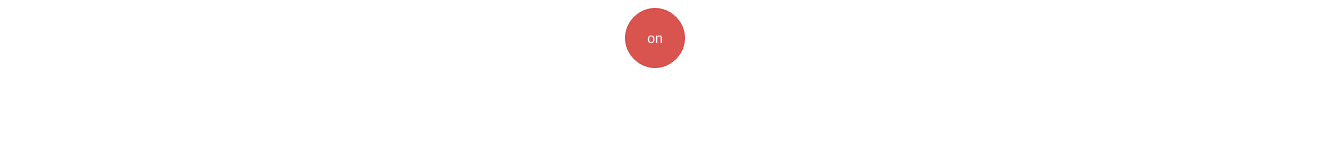
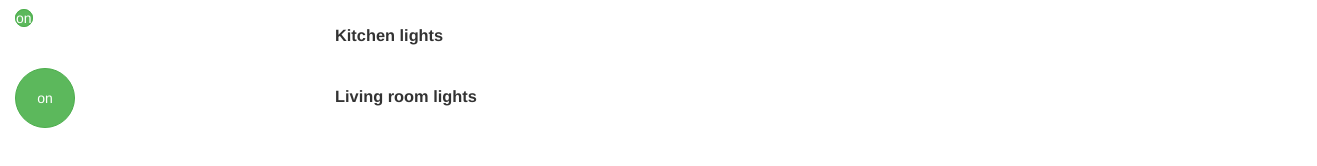
Before and after one commit to Immortalin/bootrino, a plain HTML site: page src/bootrino.html in a window 1280 px wide. Shown: the whole page, 1317 px wide, since content can reach past the window. Drawn offline with Linux system fonts and the light colour scheme.

Commit message:
fix grid issues

```diff
--- a/src/bootrino.html
+++ b/src/bootrino.html
@@ -3,6 +3,8 @@
 <head>
 <style>
 /* reset */
+* {-webkit-box-sizing: border-box;-moz-box-sizing: border-box;box-sizing: border-box;}
+*:before,*:after {-webkit-box-sizing: border-box;-moz-box-sizing: border-box;box-sizing: border-box}
 body {
   font-family: "Helvetica Neue", Helvetica, Arial, sans-serif;
   font-size: 14px;
@@ -15,24 +17,32 @@ input,button,select,textarea {
   font-size: inherit;
   line-height: inherit;
 }
-/* Text decoration */
+
+/* Text orientation */
 .text-left{text-align:left;}
 .text-right{text-align:right;}
 .text-center{text-align:center;}
 .text-justify{text-align:justify;}
 
 /* grid */
+body {
+  padding-right: 15px;
+  padding-left: 15px;
+  margin-right: auto;
+  margin-left: auto;
+}
 .row:before,.row:after{display:table;content:" "}
 .row:after{clear:both}
-.row {margin-right:-15px;margin-left:-15px}
+.row {margin-left: -15px; margin-right: -15px;padding-bottom: 4px}
 /* only xs is supported */
 .col-xs-1,.col-xs-2,.col-xs-3,.col-xs-4,.col-xs-5,.col-xs-6,.col-xs-7,.col-xs-8,.col-xs-9,.col-xs-10,.col-xs-11,.col-xs-12
-{position:relative;min-height:1px;padding-right:15px;padding-left:15px;float:left}
+{position:relative;min-height:1px;padding-left: 15px; padding-right: 15px; float:left}
 .col-xs-12{width:100%}.col-xs-11{width:91.66666667%}.col-xs-10{width:83.33333333%}.col-xs-9{width:75%}.col-xs-8{width:66.66666667%}.col-xs-7{width:58.33333333%}
 .col-xs-6{width:50%}.col-xs-5{width:41.66666667%}.col-xs-4{width:33.33333333%}.col-xs-3{width:25%}.col-xs-2{width:16.66666667%}.col-xs-1{width:8.33333333%}
 
-.rnd-button{text-transform: none;cursor: pointer;width: 60px;color:white;
-height: 60px;
+
+.rnd-button{text-transform: none;cursor: pointer;color:white;
+height: 60px;width: 60px;
 border-radius: 30px;
 border: 1px solid;}
 .rnd-button.on{background-color: #5cb85c;border-color: #4cae4c;}
@@ -47,8 +57,21 @@ border: 1px solid;}
 <body>
 
 <div class="row">
-	<div class="col-xs-12 text-center">
-		<button class="rnd-button off">on</button>
+	<div class="col-xs-3">
+		<a class="rnd-button on">on</a>
+	</div>
+	<div class="col-xs-9">
+		<h3>Kitchen lights</h3>
+	</div>
+</div>
+
+
+<div class="row">
+	<div class="col-xs-3">
+		<button class="rnd-button on">on</button>
+	</div>
+	<div class="col-xs-9">
+		<h3>Living room lights</h3>
 	</div>
 </div>
 
```
